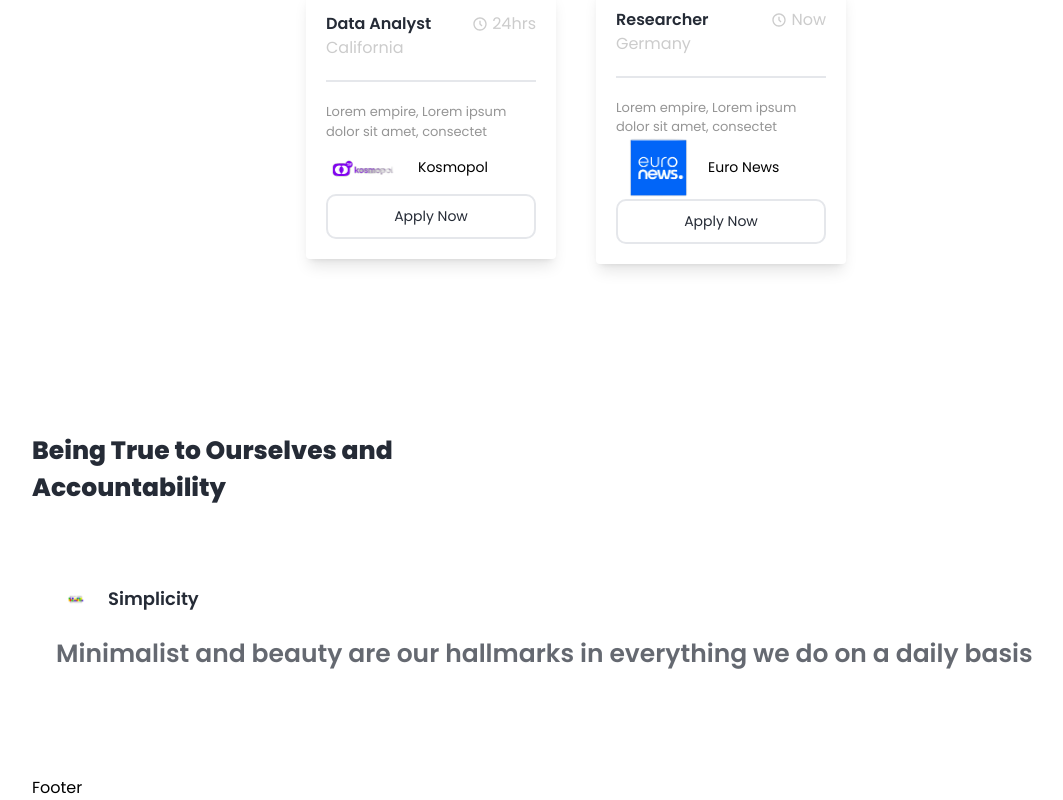
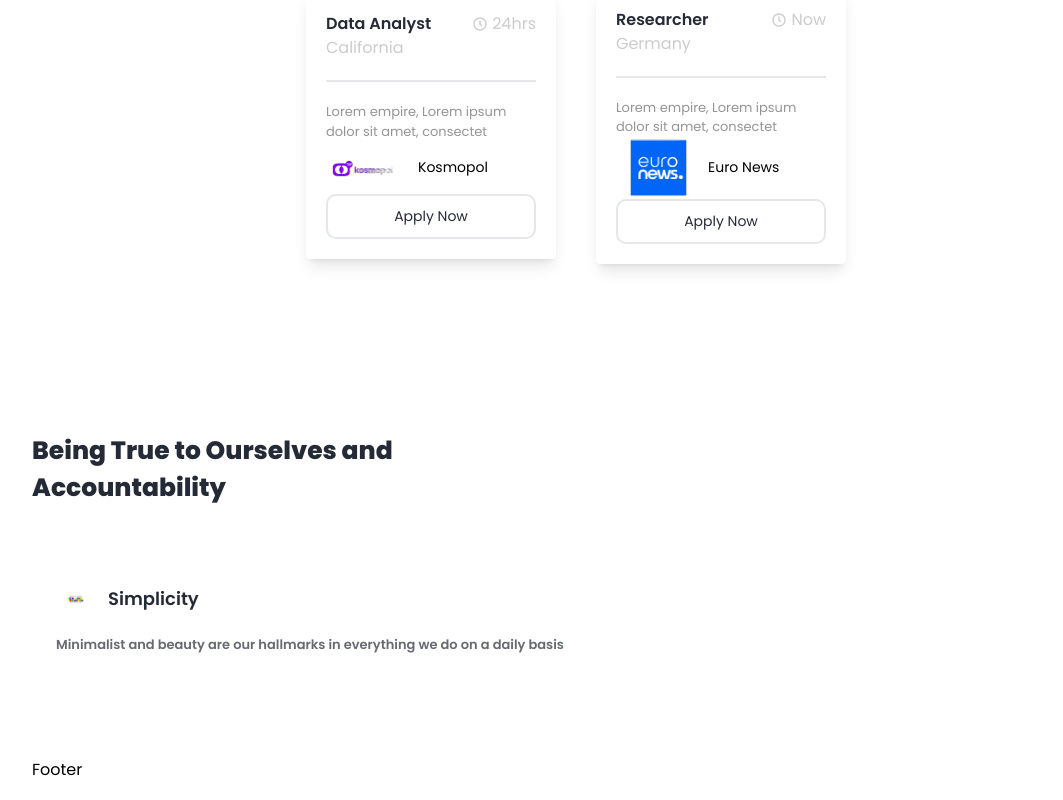
Before and after one commit to code-JOA/Remotejobs-React, a React (Vite) app in the folder remotejobs/: page / in a window 1280 px wide. Shown: the part 1094-1894 px from the top of the page, without its empty margins (64-1127 px from the left). Built offline with nearby package versions, Linux system fonts and the light colour scheme.

Commit message:
Commit auto_update

```diff
--- a/remotejobs/src/Components/ValueDiv/Value.jsx
+++ b/remotejobs/src/Components/ValueDiv/Value.jsx
@@ -20,7 +20,7 @@ const Value = () => {
               Simplicity
             </span>
           </div>
-          <p className='text-[25px] text-textColor opacity-[.7] py-[1rem] font-semibold '>
+          <p className='text-[13px] text-textColor opacity-[.7] py-[1rem] font-semibold '>
             Minimalist and beauty are our hallmarks in everything we do on a daily basis
           </p>
         </div>
```
